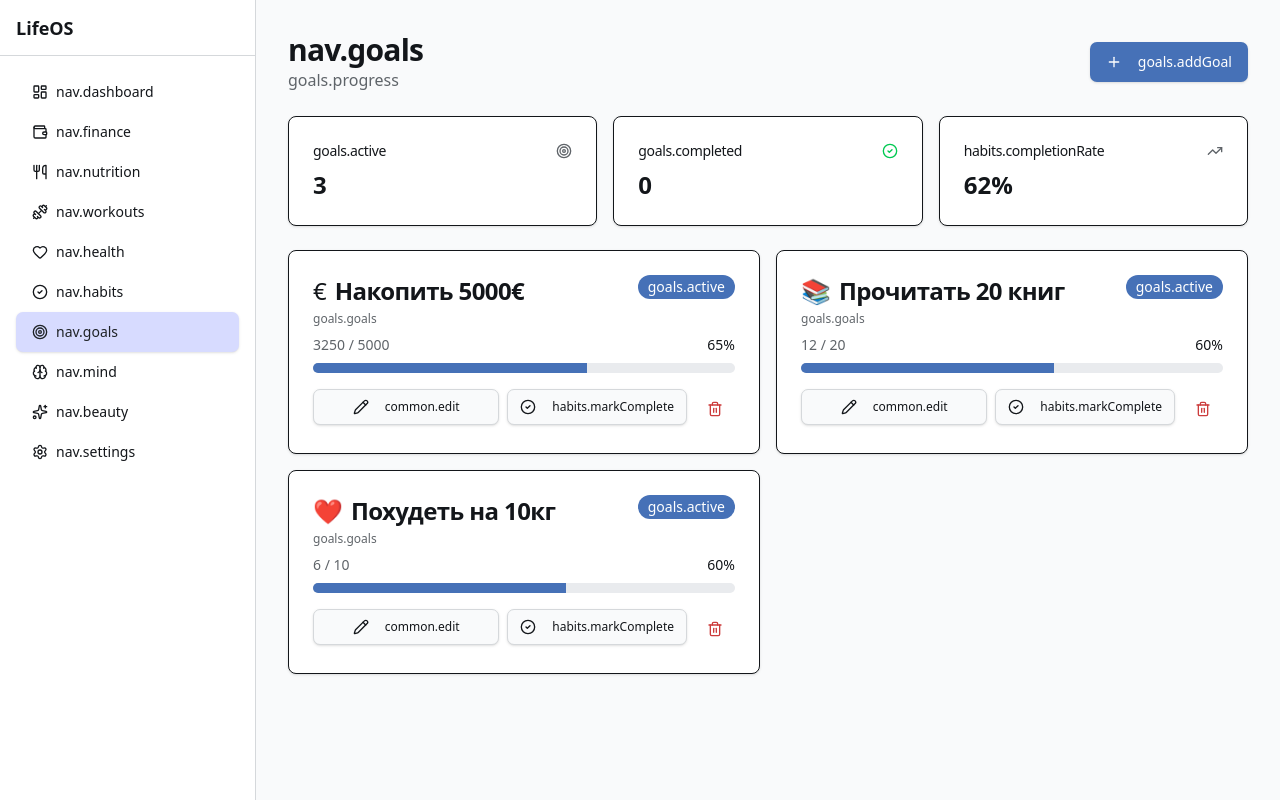
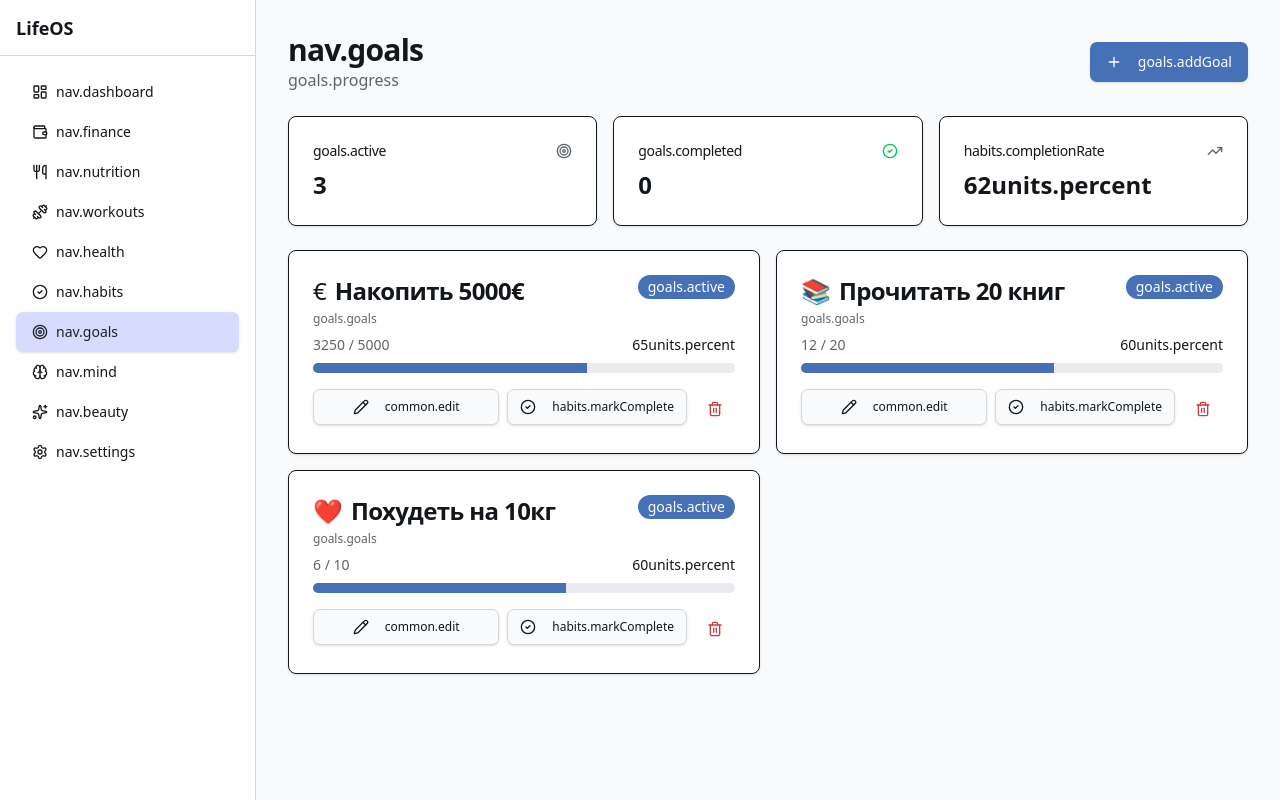
Before and after one commit to bairrrich/13.03.25_LifeOS, a Next.js app: page /goals in a window 1280 px wide. Built offline with nearby package versions, Linux system fonts and the light colour scheme; what i18next-resources-to-backend would draw is missing.

Commit message:
fix: i18n localization for Goals page

```diff
--- a/src/app/goals/page.tsx
+++ b/src/app/goals/page.tsx
@@ -224,7 +224,7 @@ export default function GoalsPage() {
               <TrendingUp className="h-4 w-4 text-muted-foreground" />
             </CardHeader>
             <CardContent>
-              <div className="text-2xl font-bold">{avgProgress}%</div>
+              <div className="text-2xl font-bold">{avgProgress}{t('units.percent')}</div>
             </CardContent>
           </Card>
         </div>
@@ -265,7 +265,7 @@ export default function GoalsPage() {
                         <span className="text-muted-foreground">
                           {goal.currentValue} / {goal.targetValue}
                         </span>
-                        <span className="font-medium">{Math.round(progress)}%</span>
+                        <span className="font-medium">{Math.round(progress)}{t('units.percent')}</span>
                       </div>
                       <ProgressBar value={progress} showLabel={false} />
                     </div>
```
